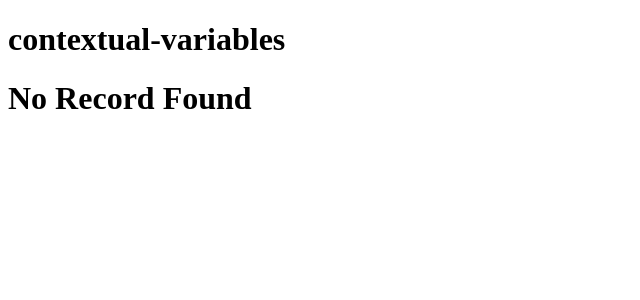
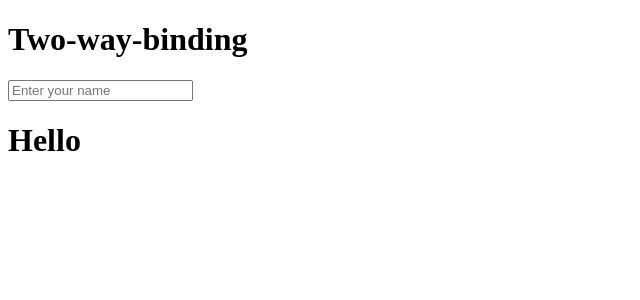
Before and after one commit to manuraj23/Angular, an Angular app: page / in a window 1280 px wide. Shown: the top 300 px of the page, without its empty margins (0-640 px from the left). Built offline with nearby package versions, Linux system fonts and the light colour scheme.

Commit message:
Two way Binding

```diff
--- a/src/app/app.html
+++ b/src/app/app.html
@@ -25,4 +25,6 @@
 
 <!-- <app-effects></app-effects> -->
 
-<app-contextual-variables ></app-contextual-variables>
+<!-- <app-contextual-variables ></app-contextual-variables> -->
+
+<app-two-way-binding></app-two-way-binding>
--- a/src/app/app.ts
+++ b/src/app/app.ts
@@ -14,10 +14,11 @@ import { Signals } from './signals/signals';
 import { ComputedSignals } from './computed-signals/computed-signals';
 import { Effects } from './effects/effects';
 import { ContextualVariables } from './contextual-variables/contextual-variables';
+import { TwoWayBinding } from './two-way-binding/two-way-binding';
 
 @Component({
   selector: 'app-root',
-  imports: [Login, Signup,Profile,Counter,Events,InputvalueGetSet,FirstForm,IfElse,ElseIf, SwitchCase, ForLoop, Signals, ComputedSignals,Effects,ContextualVariables],
+  imports: [Login, Signup,Profile,Counter,Events,InputvalueGetSet,FirstForm,IfElse,ElseIf, SwitchCase, ForLoop, Signals, ComputedSignals,Effects,ContextualVariables,TwoWayBinding],
   templateUrl: './app.html',
   styleUrl: './app.css'
 })
--- /dev/null
+++ b/src/app/two-way-binding/two-way-binding.html
@@ -0,0 +1,5 @@
+<h1>Two-way-binding</h1>
+
+<input [(ngModel)]="user" type="text" placeholder="Enter your name">
+
+<h1>Hello {{user}}</h1>
--- /dev/null
+++ b/src/app/two-way-binding/two-way-binding.ts
@@ -0,0 +1,12 @@
+import { Component } from '@angular/core';
+import { FormsModule } from '@angular/forms';
+@Component({
+  selector: 'app-two-way-binding',
+  imports: [FormsModule],
+  templateUrl: './two-way-binding.html',
+  styleUrl: './two-way-binding.css',
+})
+export class TwoWayBinding {
+  user: string = '';
+
+}
```
Also changed, not shown: src/app/two-way-binding/two-way-binding.css (added), 1 other file (tests, documents, lock files or other folders).
